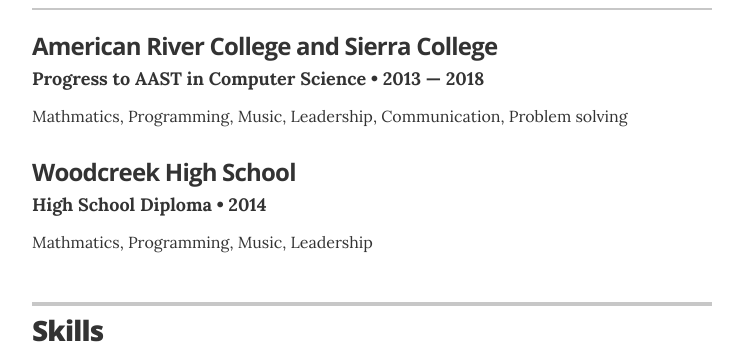
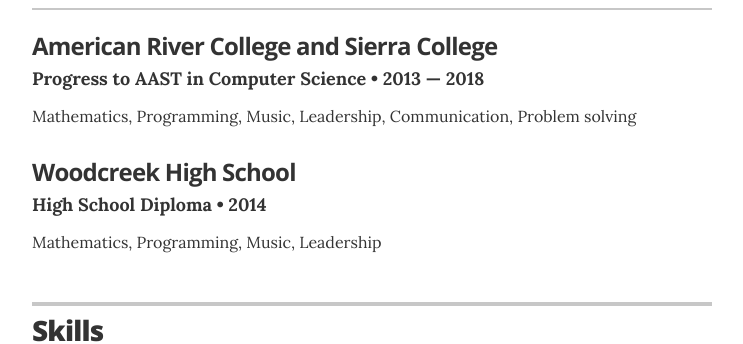
Before and after one commit to LogosWorks/LogosWorks.github.io, a Jekyll site: the page built from index.html, in a window 1280 px wide and 900 px high, scrolled down 1399 px. Shown: the part 154-498 px from the top of the window, without its empty margins (268-1011 px from the left). Built offline with Jekyll 4.4.1, drawn with Linux system fonts in a browser that asks for light colours.

Commit message:
Update education.yml

```diff
--- a/_data/education.yml
+++ b/_data/education.yml
@@ -2,9 +2,9 @@
 - degree: Progress to AAST in Computer Science
   uni: American River College and Sierra College
   year: 2013 &mdash; 2018
-  summary: Mathmatics, Programming, Music, Leadership, Communication, Problem solving
+  summary: Mathematics, Programming, Music, Leadership, Communication, Problem solving
 
 - degree: High School Diploma
   uni: Woodcreek High School
   year: 2014
-  summary: Mathmatics, Programming, Music, Leadership
+  summary: Mathematics, Programming, Music, Leadership
```
